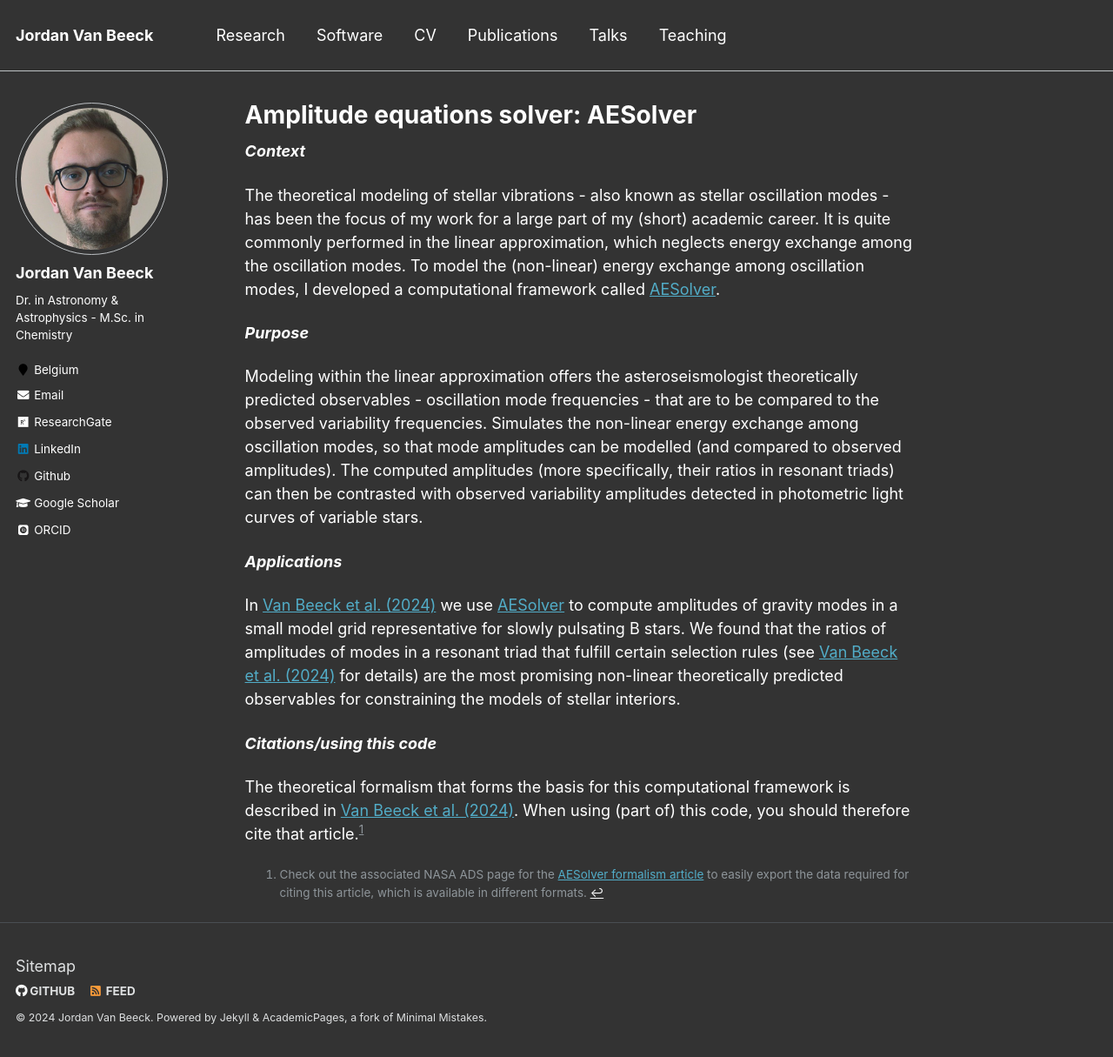
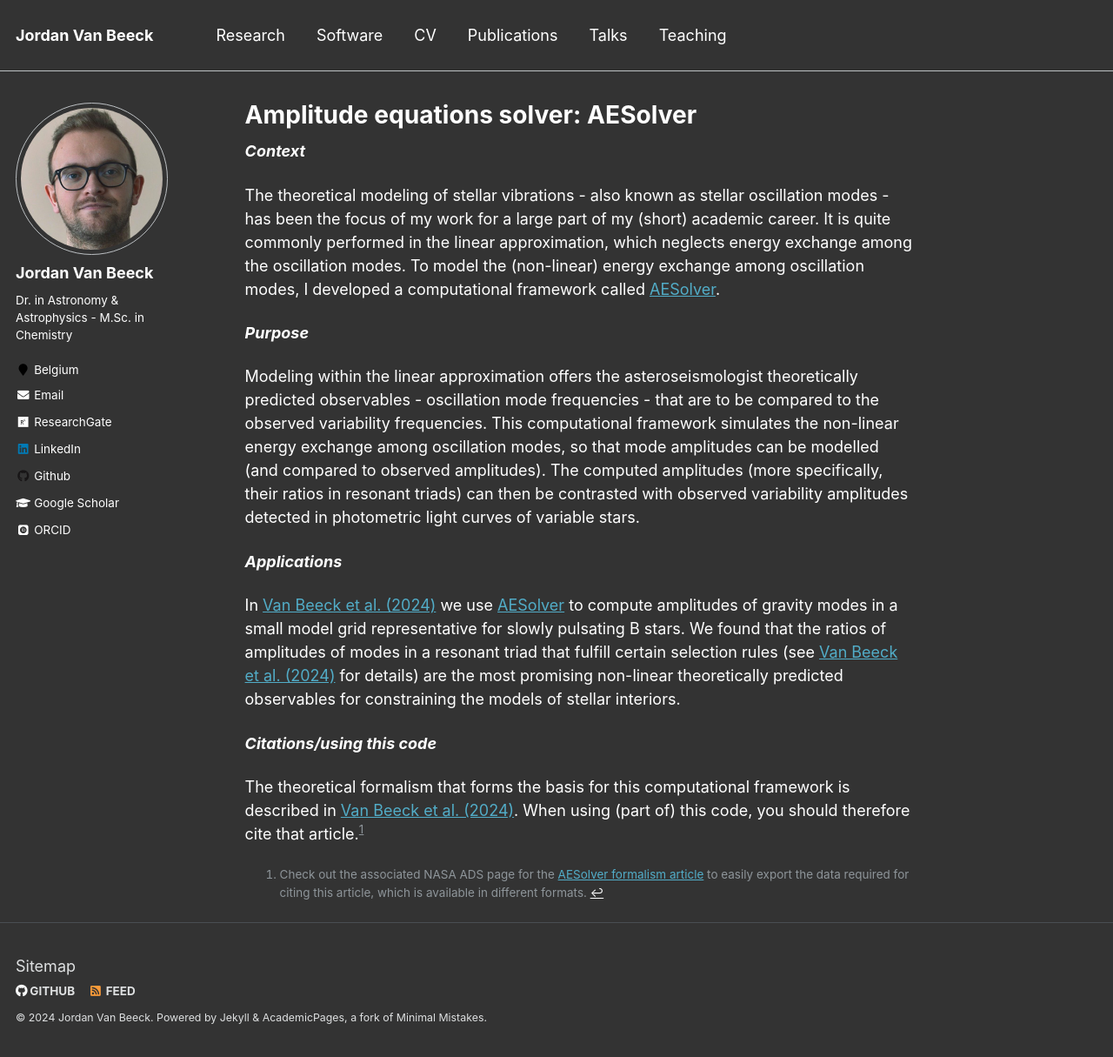
Before and after one commit to JVB11/jvb11.github.io, a Jekyll site: the page built from _software/AESolver.md, in a window 1280 px wide and 1215 px high. Shown: the whole window at 87% size. Built offline with Jekyll 4.4.1, drawn with Linux system fonts in a browser that asks for light colours; some web fonts are replaced.

Commit message:
update AESolver text

```diff
--- a/_software/AESolver.md
+++ b/_software/AESolver.md
@@ -17,7 +17,7 @@ To model the (non-linear) energy exchange among oscillation modes, I developed a
 _**Purpose**_
 
 Modeling within the linear approximation offers the asteroseismologist theoretically predicted observables - oscillation mode frequencies - that are to be compared to the observed variability frequencies.
-Simulates the non-linear energy exchange among oscillation modes, so that mode amplitudes can be modelled (and compared to observed amplitudes).
+This computational framework simulates the non-linear energy exchange among oscillation modes, so that mode amplitudes can be modelled (and compared to observed amplitudes).
 The computed amplitudes (more specifically, their ratios in resonant triads) can then be contrasted with observed variability amplitudes detected in photometric light curves of variable stars.
 
 _**Applications**_
```
